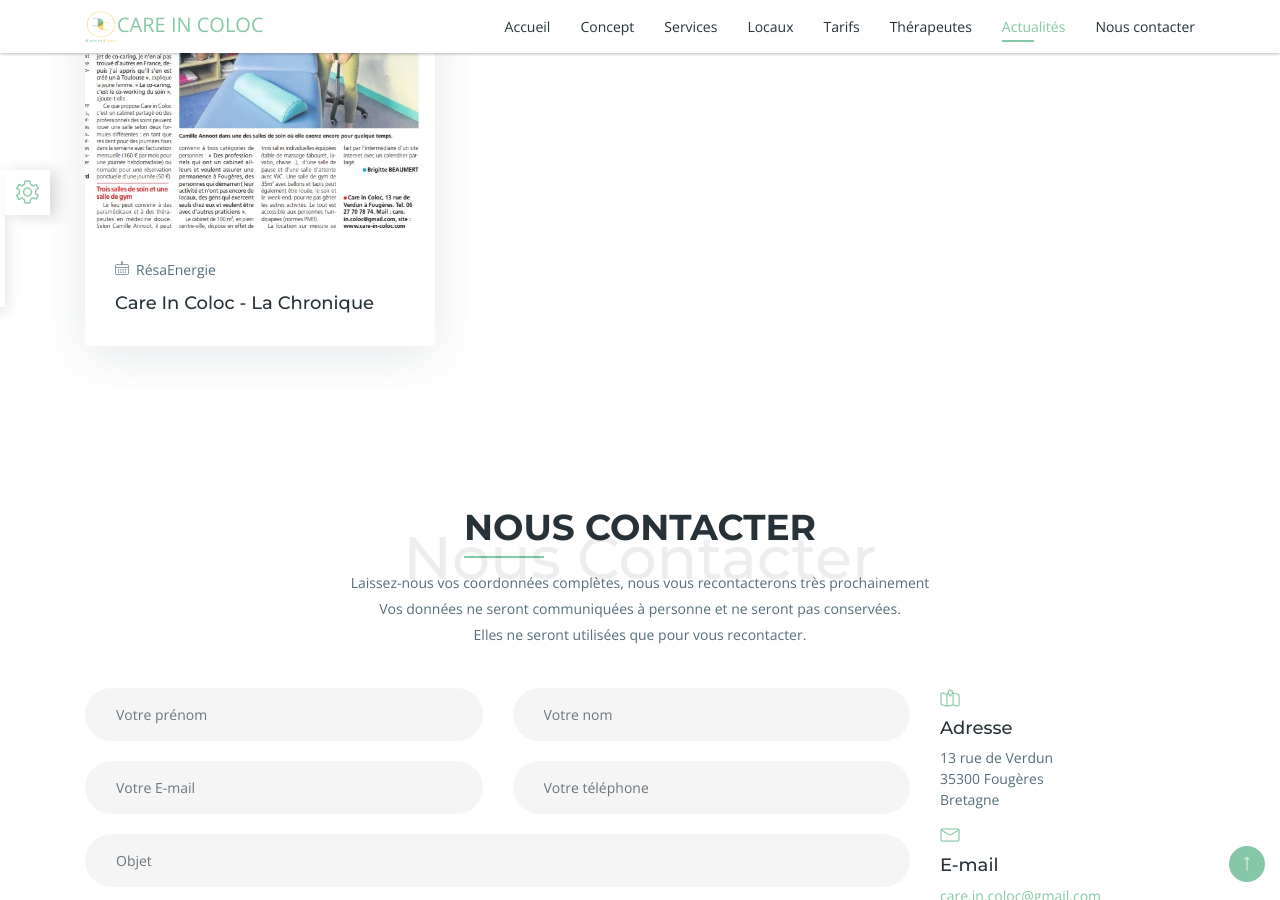
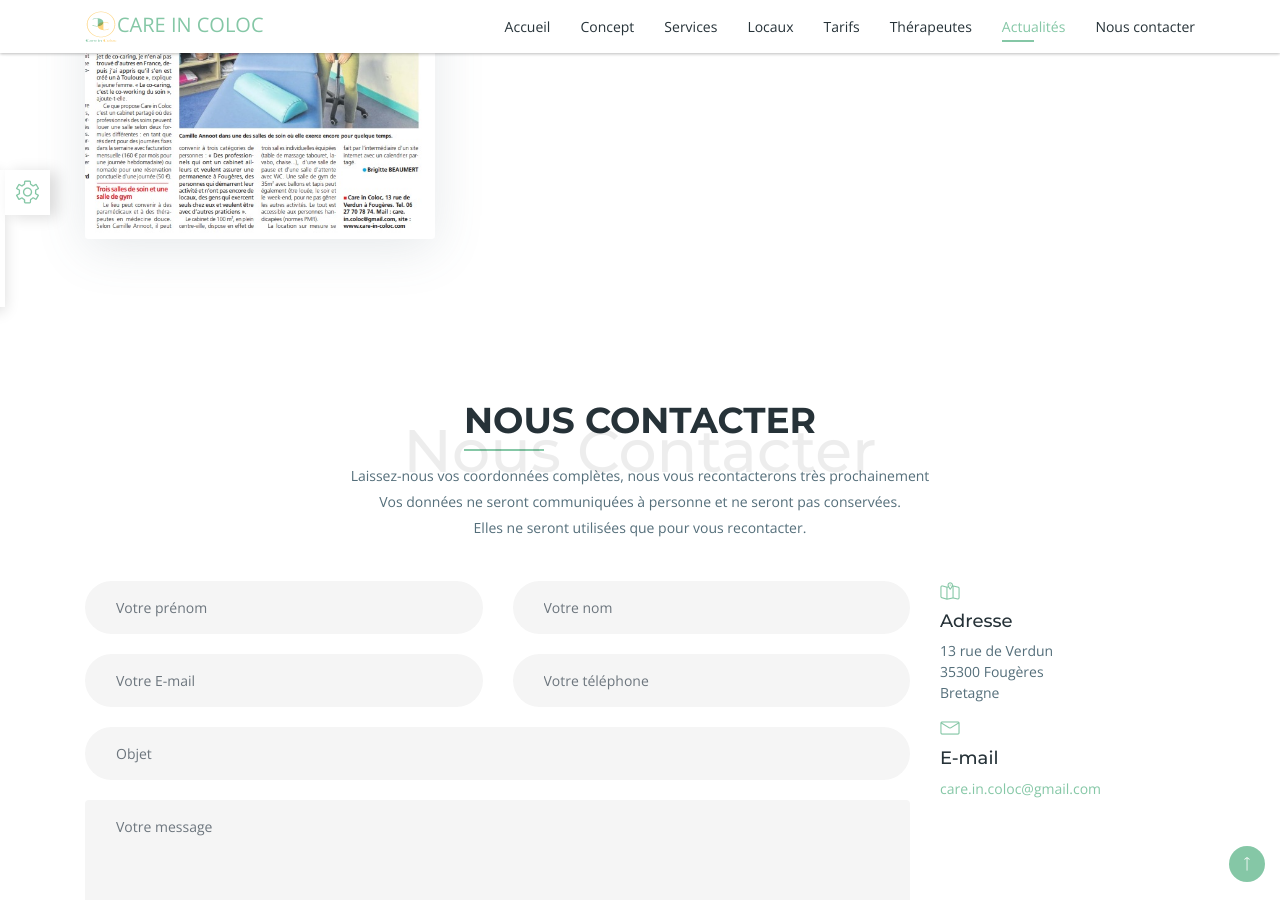
Before and after one commit to Patrockanite/Projet_Camille, a Jekyll site: the page index.html, which Jekyll copies as it is, in a window 1280 px wide and 900 px high, scrolled down 7859 px. Built offline with Jekyll 4.4.1, drawn with Linux system fonts in a browser that asks for light colours; some web fonts are replaced.

Commit message:
ajout la chronique

```diff
--- a/index.html
+++ b/index.html
@@ -1037,22 +1037,10 @@
             <!-- Blog Item Starts -->
             <div class="blog-item-wrapper">
               <div class="blog-item-img">
-                <a href="https://actu.fr/la-chronique-republicaine/" target="_blank">
+                <a href="https://actu.fr/bretagne/fougeres_35115/nouveau-a-fougeres-care-in-coloc-loue-des-salles-pour-des-soins_51344288.html" target="_blank">
                   <img src="img/blog/article la chronique.jpg" alt="La Chronique">
                 </a>
               </div>
-              <div class="blog-item-text">
-                <div class="date"><i class="lni-calendar"></i>RésaEnergie</div>
-                <h3>
-                  <!--a href="single-post.html"></a-->Care In Coloc - La Chronique
-                </h3>
-                <!-- <div class="meta-tags">
-                  <span><a href="#"><i class="lni-eye"></i> 4.5k Views</a></span>
-                  <span><a href="#"><i class="lni-bubble"></i> 07</a></span>
-                  <span><a href="#"><i class="lni-reply"></i> 332</a></span>
-                </div> -->
-              </div>
-            </div>
             <!-- Blog Item Wrapper Ends-->
           </div>
           <!--fin nouvel article-->
```
